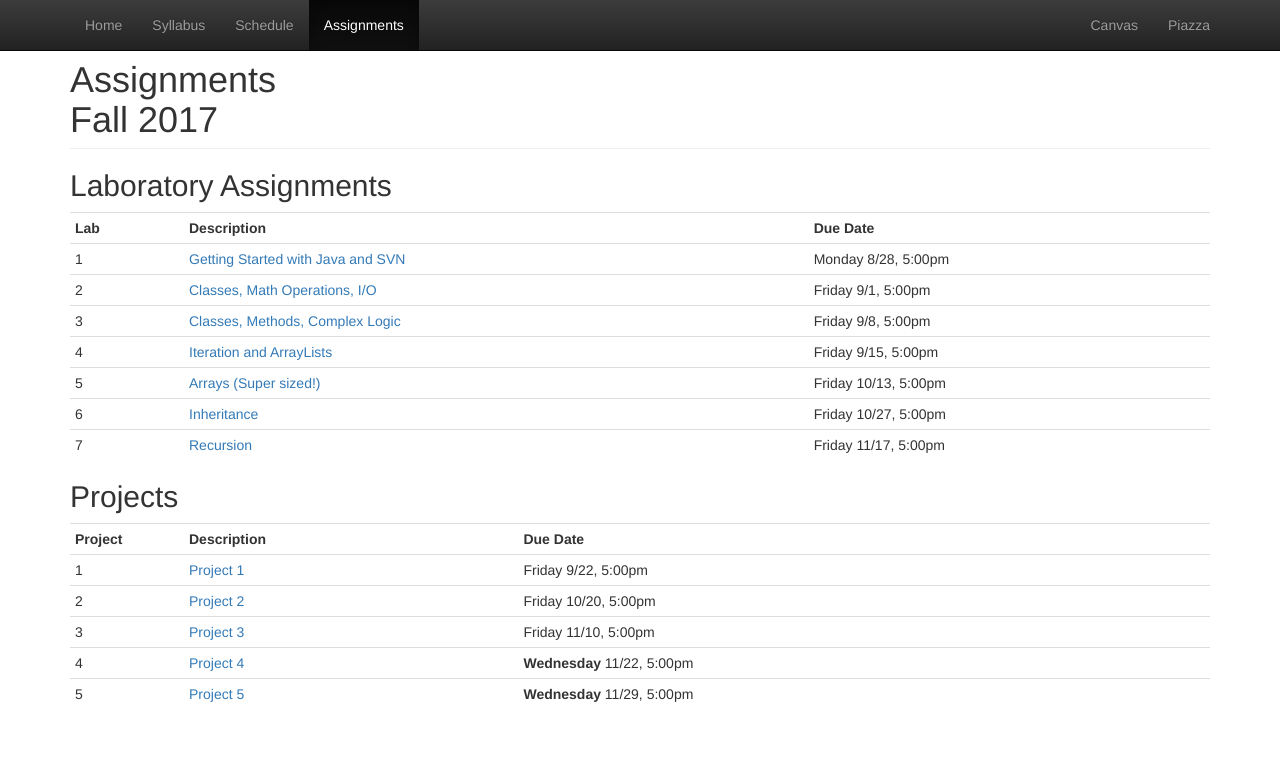
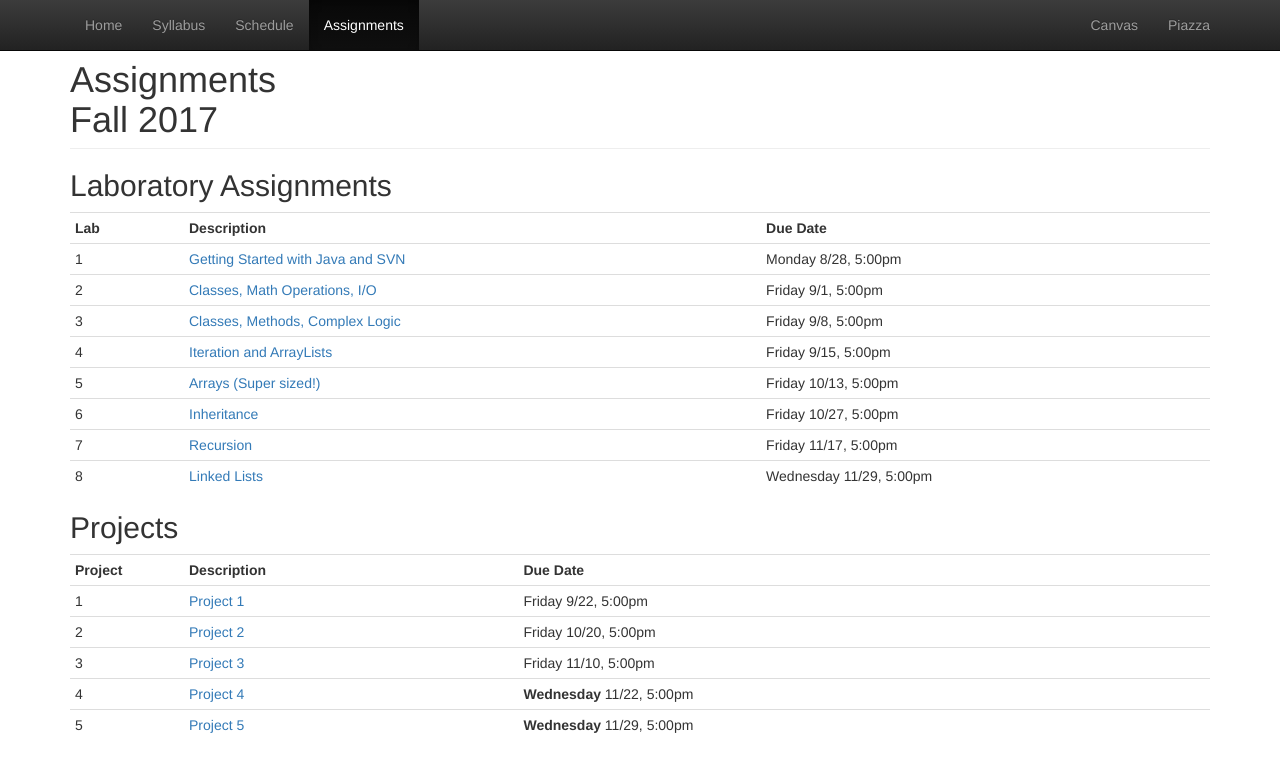
Before and after one commit to CS112-F17/cs112-f17.github.io, a Jekyll site: the page built from assignments.html, in a window 1280 px wide. Shown: the top 772 px of the page. Built offline with Jekyll 4.4.1, drawn with Linux system fonts in a browser that asks for light colours.

Commit message:
add lab 8

```diff
--- a/assignments.html
+++ b/assignments.html
@@ -50,13 +50,11 @@ title: Assignments
        <td><a href="https://github.com/CS112-F17/labs/blob/master/lab7.md">Recursion</a></td>
        <td>Friday 11/17, 5:00pm</td>
      </tr>
-<!--
      <tr>
        <td>8</td>
        <td><a href="https://github.com/CS112-F17/labs/blob/master/lab8.md">Linked Lists</a></td>
-       <td>Wednesday 11/30, 5:00pm</td>
+       <td>Wednesday 11/29, 5:00pm</td>
      </tr>
--->
    </tbody>
  </table>
 
--- a/schedule.html
+++ b/schedule.html
@@ -292,6 +292,7 @@ title: Schedule
 		<!-- 				<a href="https://github.com/CS112-F17/notes/blob/master/exam3review.md">Exam 3 Review</a><br/> -->
 		</td>
 		<td>
+			<a href="https://github.com/CS112-F17/labs/blob/master/lab8.md"><strong>Due WEDNESDAY!!!</strong> - Lab 8</a>
 			<a href="https://github.com/CS112-F17/projects/blob/master/project5.md"><strong>Due WEDNESDAY!!!</strong> - Project 5</a>
 		</td>
 	</tr>
```
